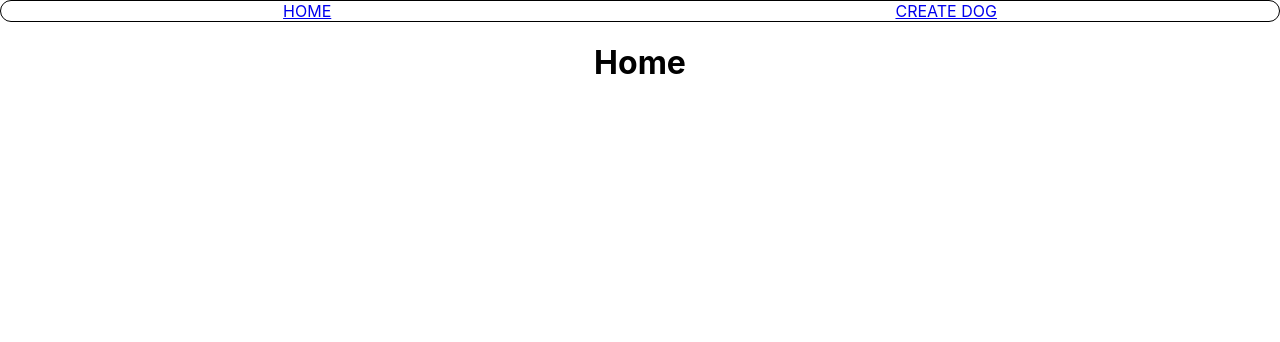
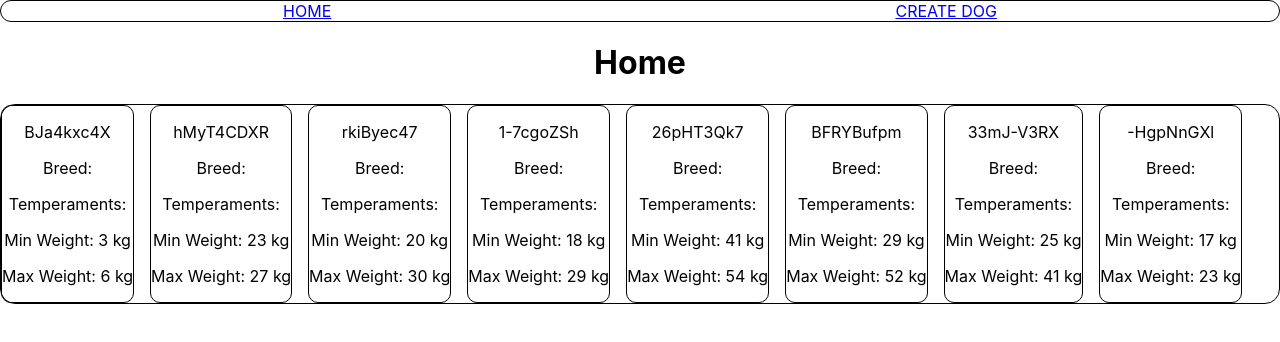
Before and after one commit to delfinadelossantos/PI-Dogs-main, a React (Create React App) app in the folder client/: page /home in a window 1280 px wide. Shown: the top 342 px of the page. Built offline with nearby package versions, Linux system fonts and the light colour scheme.

Commit message:
Wireframes for Card and CardsContainer

```diff
--- /dev/null
+++ b/client/src/components/Card/Card.jsx
@@ -0,0 +1,20 @@
+import style from "./Card.module.css";
+
+const Card = (props) => {
+  return (
+    <div key={props.id} className={style.card}>
+      <p>{props.image}</p>
+      <p>Breed: {props.breed}</p>
+      <p>Temperaments: {props.temperament}</p>
+      <p>Min Weight: {props.min_weight} kg</p>
+      <p>Max Weight: {props.max_weight} kg</p>
+    </div>
+  );
+};
+
+export default Card;
+
+// Imagen.
+// Nombre.
+// Temperamentos.
+// Peso.
--- /dev/null
+++ b/client/src/components/CardsContainer/CardsContainer.jsx
@@ -0,0 +1,119 @@
+import Card from "../Card/Card";
+import style from "./CardsContainer.module.css";
+
+const CardsContainer = () => {
+  const breeds = [
+    {
+      id: 1,
+      breed: "Affenpinscher",
+      image: "BJa4kxc4X",
+      min_height: 23,
+      max_height: 29,
+      min_weight: 3,
+      max_weight: 6,
+      life_span: "10 - 12 years",
+      createdInDb: false,
+    },
+    {
+      id: 2,
+      breed: "Afghan Hound",
+      image: "hMyT4CDXR",
+      min_height: 64,
+      max_height: 69,
+      min_weight: 23,
+      max_weight: 27,
+      life_span: "10 - 13 years",
+      createdInDb: false,
+    },
+    {
+      id: 3,
+      breed: "African Hunting Dog",
+      image: "rkiByec47",
+      min_height: 76,
+      max_height: null,
+      min_weight: 20,
+      max_weight: 30,
+      life_span: "11 years",
+      createdInDb: false,
+    },
+    {
+      id: 4,
+      breed: "Airedale Terrier",
+      image: "1-7cgoZSh",
+      min_height: 53,
+      max_height: 58,
+      min_weight: 18,
+      max_weight: 29,
+      life_span: "10 - 13 years",
+      createdInDb: false,
+    },
+    {
+      id: 5,
+      breed: "Akbash Dog",
+      image: "26pHT3Qk7",
+      min_height: 71,
+      max_height: 86,
+      min_weight: 41,
+      max_weight: 54,
+      life_span: "10 - 12 years",
+      createdInDb: false,
+    },
+    {
+      id: 6,
+      breed: "Akita",
+      image: "BFRYBufpm",
+      min_height: 61,
+      max_height: 71,
+      min_weight: 29,
+      max_weight: 52,
+      life_span: "10 - 14 years",
+      createdInDb: false,
+    },
+    {
+      id: 7,
+      breed: "Alapaha Blue Blood Bulldog",
+      image: "33mJ-V3RX",
+      min_height: 46,
+      max_height: 61,
+      min_weight: 25,
+      max_weight: 41,
+      life_span: "12 - 13 years",
+      createdInDb: false,
+    },
+    {
+      id: 8,
+      breed: "Alaskan Husky",
+      image: "-HgpNnGXl",
+      min_height: 58,
+      max_height: 66,
+      min_weight: 17,
+      max_weight: 23,
+      life_span: "10 - 13 years",
+      createdInDb: false,
+    },
+  ];
+
+  return (
+    <div className={style.container}>
+      {breeds.map((breed) => {
+        return (
+          <Card
+            image={breed.image}
+            name={breed.breed}
+            temperaments={breed.temperament}
+            max_weight={breed.max_weight}
+            min_weight={breed.min_weight}
+          />
+        );
+      })}
+    </div>
+  );
+};
+
+export default CardsContainer;
+
+// Imagen.
+// Nombre.
+// Temperamentos.
+// Peso.
+// 8 perros por pag.
--- /dev/null
+++ b/client/src/components/CardsContainer/CardsContainer.module.css
@@ -0,0 +1,8 @@
+.container {
+  border: 1px solid black;
+  display: flex;
+  flex-direction: row;
+  border-radius: 15px;
+  flex-wrap: wrap;
+  gap: 1em;
+}
--- a/client/src/views/Home/Home.jsx
+++ b/client/src/views/Home/Home.jsx
@@ -1,7 +1,10 @@
+import CardsContainer from "../../components/CardsContainer/CardsContainer";
+
 const Home = () => {
   return (
     <>
       <h1>Home</h1>
+      <CardsContainer />
     </>
   );
 };
```
